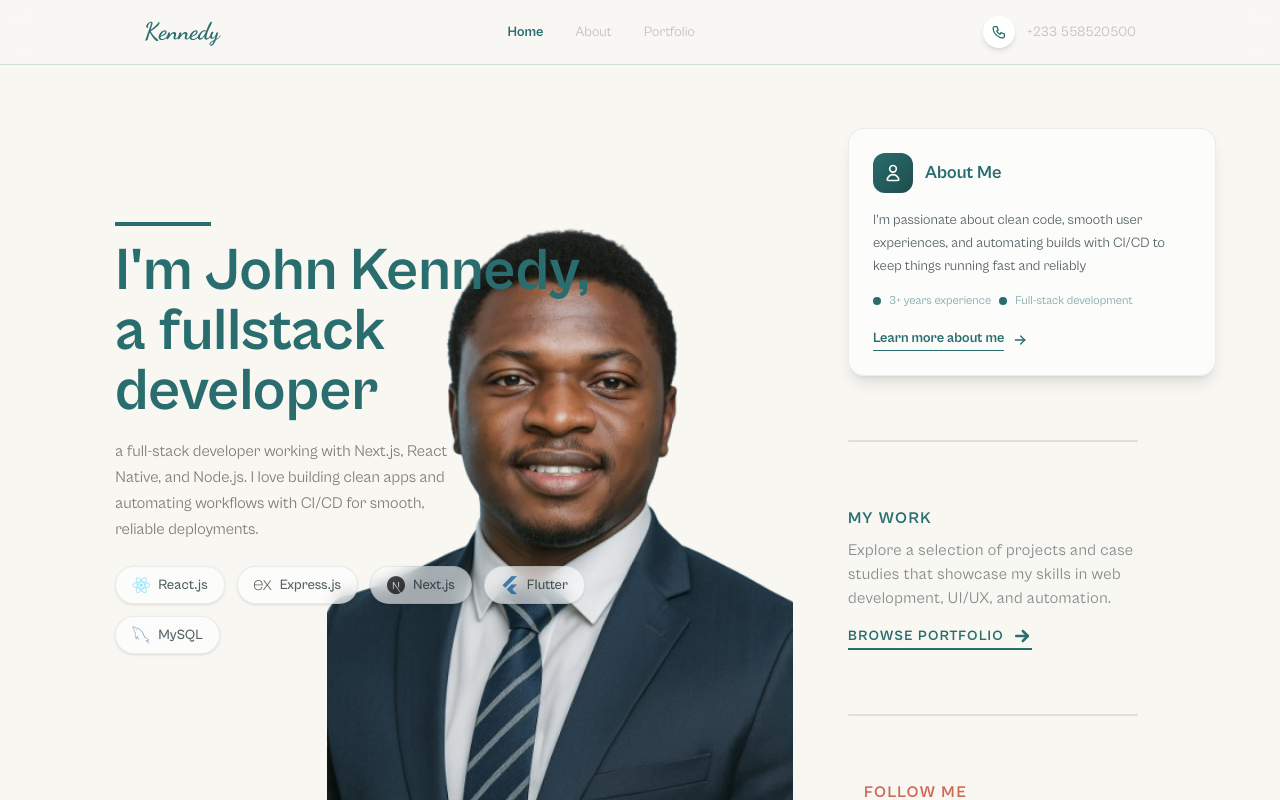
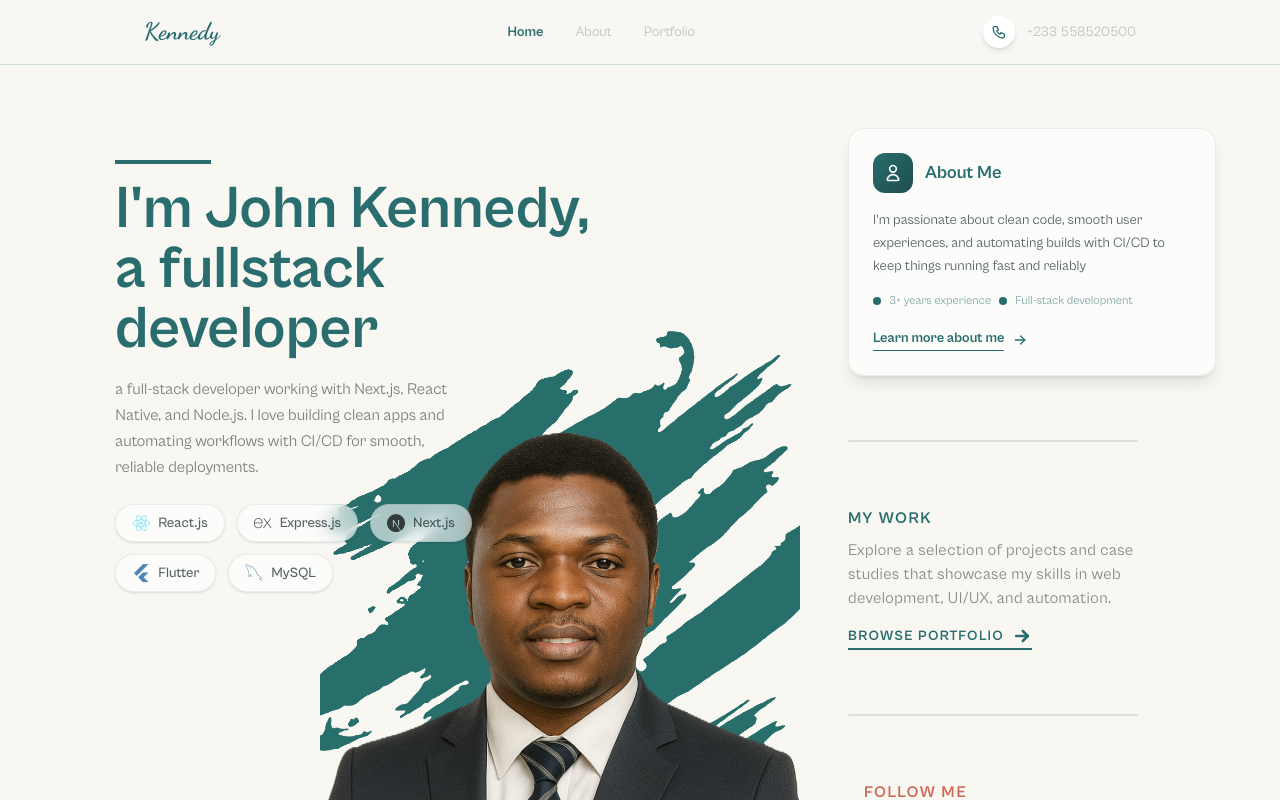
Before and after one commit to johntetteh090/portfolio, a Next.js app: page / in a window 1280 px wide. Shown: the top 800 px of the page. Built offline with nearby package versions, Linux system fonts and the light colour scheme.

Commit message:
hero image fix

```diff
--- a/src/app/about/page.tsx
+++ b/src/app/about/page.tsx
@@ -42,6 +42,7 @@ export default function AboutPage() {
     { name: "React Native", icon: "devicon-react-original", color: "#61DAFB" },
     { name: "DevOps", icon: "devicon-docker-plain", color: "#2496ED" },
     { name: "React.js", icon: "devicon-react-original", color: "#61DAFB" },
+    { name: "Firebase", icon: "devicon-firebase-plain", color: "#ffa000" },
     { name: "Node.js", icon: "devicon-nodejs-plain", color: "#339933" },
     { name: "Express.js", icon: "devicon-express-original", color: "#000000" },
     { name: "MySQL", icon: "devicon-mysql-plain", color: "#4479A1" },
--- a/src/components/Hero.tsx
+++ b/src/components/Hero.tsx
@@ -8,13 +8,13 @@ export default function Hero() {
   return (
     <section className="relative w-full bg-[#f8f7f2] pt-8 pb-10 overflow-hidden">
       {/* Desktop: image at bottom center */}
-      <div className="hidden md:block absolute bottom-[-9rem] lg:bottom-[-5rem] xl:bottom-0 left-[25%] right-0 z-0">
+      <div className="hidden md:block absolute bottom-[-9rem] sm:bottom-[-11.5rem] lg:bottom-[-8rem] xl:bottom-[0.001] left-[17%] xl:left-[25%] right-0 z-0">
         <Image
           src="/images/me/me.png"
           alt="Hero background"
           width={600}
           height={700}
-          className="object-contain w-[50%] h-[700px] rounded-none"
+          className="object-contain xl:object-cover 2xl:object-contain w-[50%] h-[700px] rounded-none"
         />
       </div>
       {/* Mobile: image on top */}
@@ -31,7 +31,7 @@ export default function Hero() {
       {/* Overlayed text content */}
       <div className="relative z-10 flex flex-col md:flex-row items-stretch w-full max-w-[2600px] ">
         {/* Left: Name/title/subtitle */}
-        <div className="md:w-[50%] relative flex flex-col justify-center md:items-start md:text-left text-left pl-4 md:pl-[9%] 2xl:pl-[13%] mb-8 z-10 sm:mr-10 lg:mr-0">
+        <div className="md:w-[50%] relative flex flex-col justify-center md:justify-start md:mt-16 md:items-start md:text-left text-left pl-4 md:pl-[9%] 2xl:pl-[13%] mb-8 z-10 sm:mr-10 lg:mr-0">
           {/* Green horizontal line */}
           <motion.div
             className="w-24 h-1 bg-[#296d6e] mb-4 "
@@ -47,6 +47,7 @@ export default function Hero() {
               // className="w-full"
             >
               I&apos;m John Kennedy,
+
             </motion.div>
             <motion.div
               initial={{ opacity: 0, y: 60 }}
@@ -70,7 +71,7 @@ export default function Hero() {
 
           {/* Tech Stack */}
           <motion.div
-            className="flex flex-wrap gap-3 mb-8"
+            className="flex flex-wrap gap-3 mb-8 sm:max-w-[25rem]"
             initial={{ opacity: 0, y: 20 }}
             animate={{ opacity: 1, y: 0 }}
             transition={{ duration: 1.5, delay: 1.6, ease: "easeOut" }}
```
Also changed, not shown: public/images/me/me.png.
